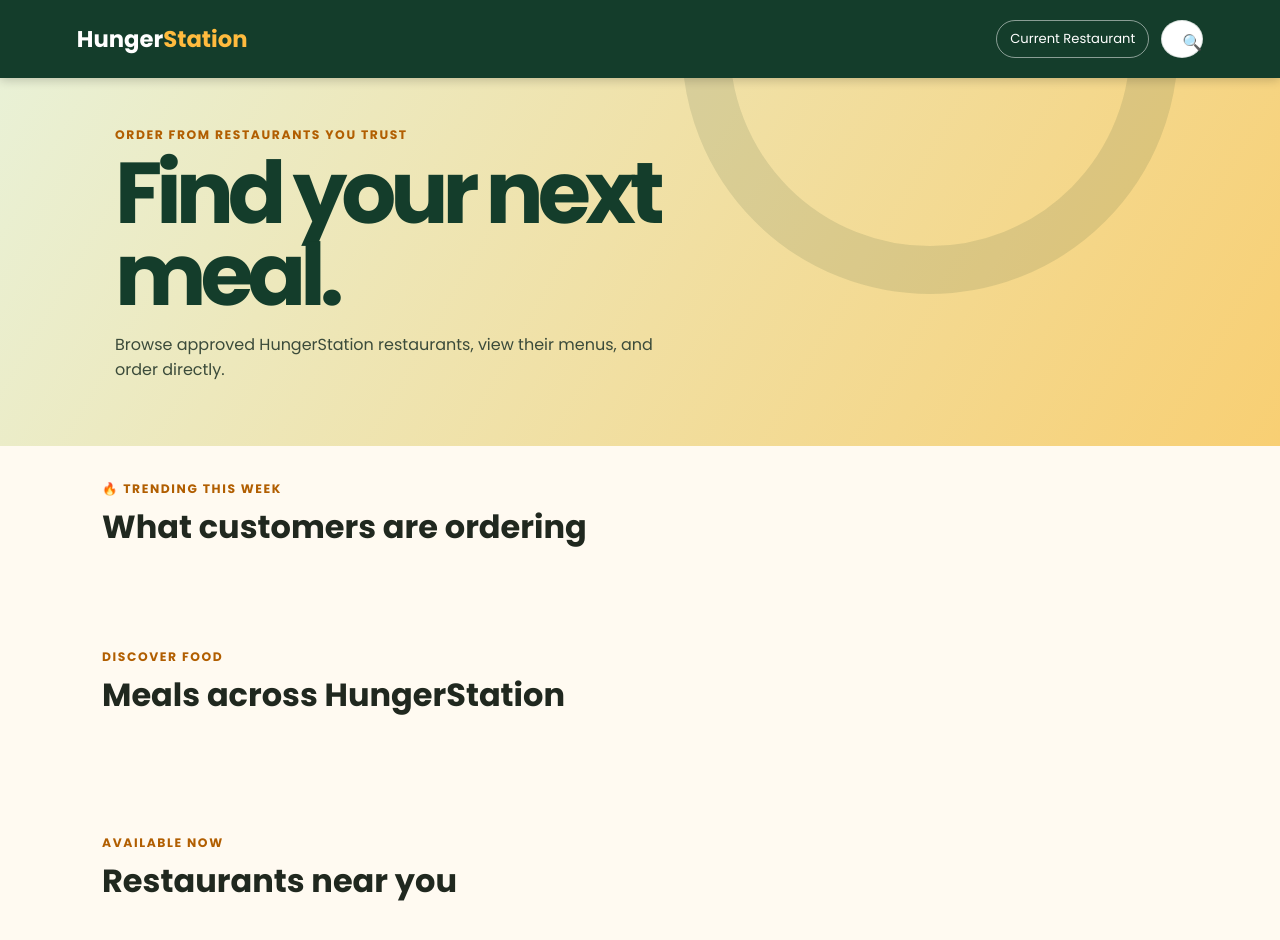
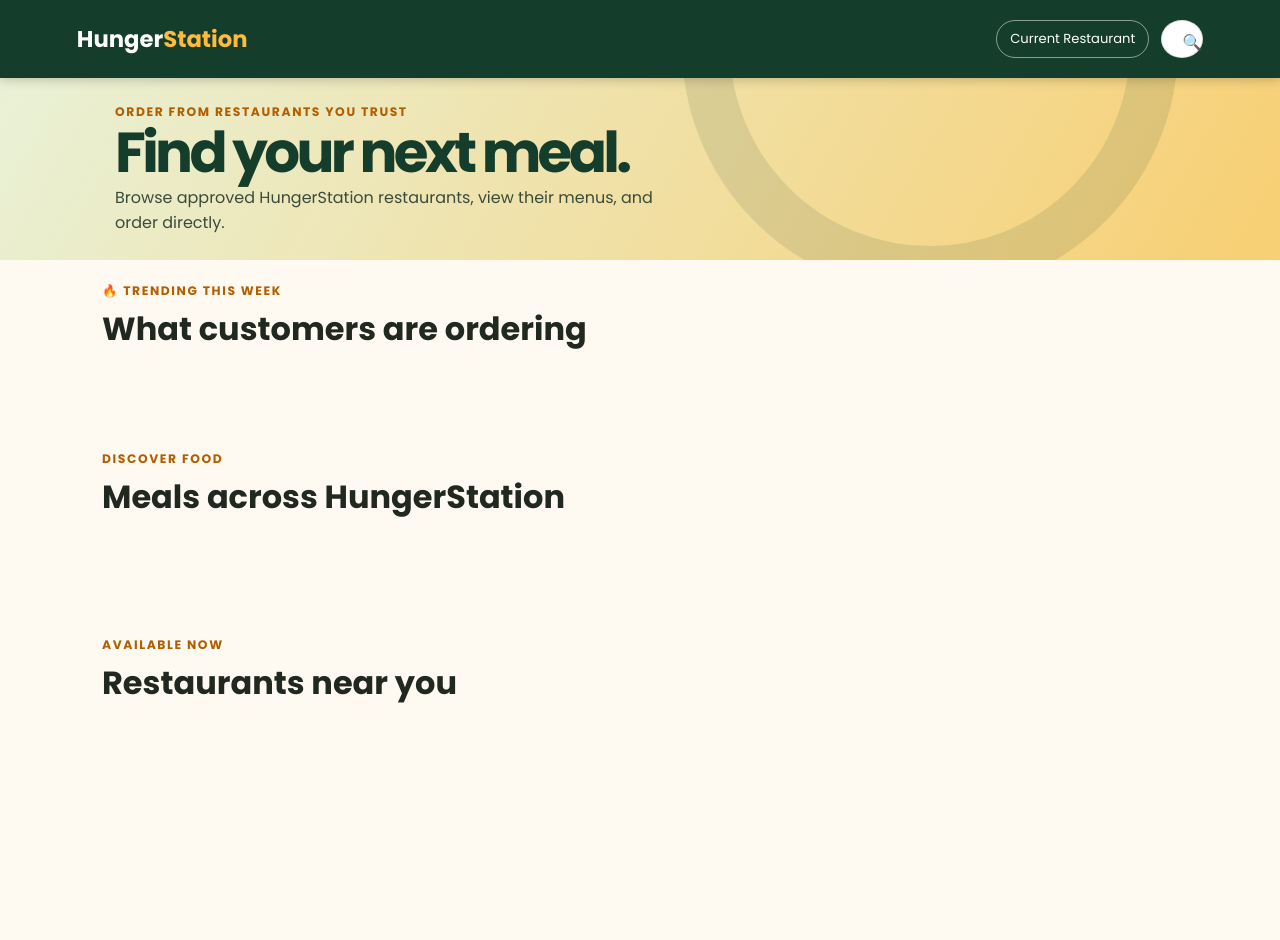
Before and after one commit to Aleyou-Abdul/restaurant-project, a website: page restaurants.html in a window 1280 px wide. After the commit the page ends 804 px from the top, so only its background shows below. Drawn offline with Linux system fonts and the light colour scheme; no server answers.

Commit message:
Compact the HungerStation directory hero

```diff
--- a/restaurants.html
+++ b/restaurants.html
@@ -4,7 +4,7 @@
     <meta charset="UTF-8">
     <meta name="viewport" content="width=device-width, initial-scale=1.0">
     <title>Restaurants | HungerStation</title>
-    <link rel="stylesheet" href="style.css?v=hungerstation-compact-search">
+    <link rel="stylesheet" href="style.css?v=hungerstation-compact-hero">
     <link href="https://fonts.googleapis.com/css2?family=Poppins:wght@400;500;600;700&display=swap" rel="stylesheet">
 </head>
 <body class="platform-customer-body">
--- a/style.css
+++ b/style.css
@@ -2912,14 +2912,14 @@ nav a:hover {
 .platform-customer-brand { color: #fff; font-size: 1.42rem; font-weight: 700; text-decoration: none; }.platform-customer-brand span { color: #ffbb3e; }
 .platform-home-link { border: 1px solid rgba(255,255,255,0.5); border-radius: 999px; padding: 8px 13px; color: #fff; font-size: 0.82rem; text-decoration: none; }
 .platform-header-actions { display: flex; align-items: center; gap: 12px; }.platform-search-toggle { display: inline-grid; width: 38px; height: 38px; place-items: center; border: 1px solid rgba(20,61,43,0.16); border-radius: 50%; background: #fff; color: #143d2b; font-size: 1rem; cursor: pointer; }.platform-search-toggle:hover { transform: none; box-shadow: 0 5px 14px rgba(20,61,43,0.12); }.platform-search-panel { padding: 14px max(20px, calc((100vw - 1050px) / 2)); background: #f8f5ed; border-bottom: 1px solid #e7dfcf; }.platform-search-panel[hidden] { display: none; }.platform-search-panel label { display: block; margin-bottom: 6px; color: #31513c; font-size: 0.74rem; font-weight: 700; }.platform-search-panel input { width: min(100%, 680px); box-sizing: border-box; border: 1px solid rgba(20,61,43,0.2); border-radius: 12px; padding: 13px 15px; background: #fff; color: #143d2b; font: inherit; }
-.restaurant-directory-hero { position: relative; overflow: hidden; padding: 48px max(20px, calc((100vw - 1050px) / 2)); background: linear-gradient(120deg, #e9f1d6, #f8cf73); }
+.restaurant-directory-hero { position: relative; overflow: hidden; padding: 25px max(20px, calc((100vw - 1050px) / 2)); background: linear-gradient(120deg, #e9f1d6, #f8cf73); }
 .restaurant-directory-hero::after { content: ""; position: absolute; width: 400px; height: 400px; border: 48px solid rgba(20,61,43,0.11); border-radius: 50%; top: -280px; right: 8%; }
 .restaurant-directory-hero > * { position: relative; z-index: 1; }.directory-kicker { margin: 0; color: #b15e00; font-size: 0.77rem; font-weight: 700; letter-spacing: 0.13em; text-transform: uppercase; }
-.restaurant-directory-hero h1 { max-width: 620px; margin: 8px 0; color: #143d2b; font-size: clamp(2.5rem, 7vw, 5.4rem); line-height: 0.95; letter-spacing: -0.07em; }.restaurant-directory-hero > p:not(.directory-kicker) { max-width: 550px; color: #3b4b3a; }
+.restaurant-directory-hero h1 { max-width: 620px; margin: 5px 0; color: #143d2b; font-size: clamp(2.15rem, 4.4vw, 3.8rem); line-height: 0.96; letter-spacing: -0.065em; }.restaurant-directory-hero > p:not(.directory-kicker) { max-width: 550px; margin: 0; color: #3b4b3a; }
 .restaurant-search { display: grid; max-width: 650px; gap: 8px; margin-top: 28px; color: #31513c; font-size: 0.78rem; font-weight: 700; }.restaurant-search input { border: 1px solid rgba(20,61,43,0.2); border-radius: 14px; padding: 16px 18px; background: rgba(255,255,255,0.9); color: #143d2b; font: inherit; }
 .restaurant-directory-section { max-width: 1120px; margin: 0 auto; padding: 54px 22px 72px; }.directory-heading { display: flex; justify-content: space-between; align-items: end; gap: 20px; margin-bottom: 25px; }.directory-heading h2 { margin: 5px 0 0; font-size: 2rem; }.directory-heading > span { color: #57705d; font-size: 0.85rem; }
 .food-directory-section { padding-bottom: 18px; }.directory-category-filters { display: flex; flex-wrap: wrap; gap: 8px; margin: -4px 0 22px; }.directory-category-btn { border: 1px solid #d8e5d8; border-radius: 999px; padding: 8px 13px; background: #fff; color: #2d623f; font: inherit; font-size: 0.76rem; font-weight: 700; cursor: pointer; }.directory-category-btn:hover, .directory-category-btn.is-active { background: #215d3b; border-color: #215d3b; color: #fff; transform: none; box-shadow: none; }
-.trending-directory-section { padding-top: 34px; padding-bottom: 18px; }.platform-trending-card { border-color: #f1d79a; box-shadow: 0 10px 24px rgba(199, 128, 0, 0.1); }
+.trending-directory-section { padding-top: 22px; padding-bottom: 18px; }.platform-trending-card { border-color: #f1d79a; box-shadow: 0 10px 24px rgba(199, 128, 0, 0.1); }
 .food-directory-grid { display: grid; grid-template-columns: repeat(3, minmax(0, 1fr)); gap: 16px; }.food-directory-card { display: grid; grid-template-columns: 112px minmax(0, 1fr); overflow: hidden; border: 1px solid #e7dfcf; border-radius: 14px; background: #fff; }.food-directory-card > img { width: 112px; height: 100%; min-height: 156px; object-fit: cover; background: #e6ece6; }.food-directory-card > div { padding: 15px; }.food-directory-card span { color: #286343; font-size: 0.72rem; font-weight: 700; }.food-directory-card h3 { margin: 5px 0; font-size: 1rem; line-height: 1.2; }.food-directory-card p { margin: 0; color: #738076; font-size: 0.72rem; }.food-directory-card-footer { display: flex; align-items: center; justify-content: space-between; gap: 8px; margin-top: 13px; }.food-directory-card-footer strong { color: #143d2b; font-size: 0.9rem; }.food-directory-card-footer a { border-radius: 8px; padding: 7px 9px; background: #e99000; color: #fff; font-size: 0.72rem; font-weight: 700; text-decoration: none; }
 .restaurant-directory-grid { display: grid; grid-template-columns: repeat(3, minmax(0, 1fr)); gap: 20px; }.restaurant-directory-card { overflow: hidden; border: 1px solid #e7dfcf; border-radius: 18px; background: #fff; box-shadow: 0 15px 36px rgba(68,48,11,0.09); }.restaurant-card-logo { height: 168px; background: linear-gradient(135deg, #174631, #37785b); }.restaurant-card-logo img { width: 100%; height: 100%; object-fit: cover; }.restaurant-card-content { padding: 20px; }.restaurant-card-content h2 { margin: 9px 0 6px; font-size: 1.2rem; line-height: 1.2; }.restaurant-card-content p { min-height: 42px; margin: 0; color: #607064; font-size: 0.84rem; }.restaurant-open-badge { display: inline-block; border-radius: 999px; padding: 5px 8px; background: #e8f5de; color: #397038; font-size: 0.69rem; font-weight: 700; }.restaurant-card-content dl { display: grid; gap: 10px; margin: 17px 0; }.restaurant-card-content dl div { display: flex; justify-content: space-between; gap: 8px; font-size: 0.74rem; }.restaurant-card-content dt { color: #78877a; }.restaurant-card-content dd { margin: 0; color: #254231; font-weight: 600; text-align: right; }.restaurant-card-content a { display: block; border-radius: 10px; padding: 11px; background: #e99000; color: #fff; font-size: 0.86rem; font-weight: 700; text-align: center; text-decoration: none; }.directory-empty { grid-column: 1 / -1; padding: 32px; border-radius: 14px; background: #fff; color: #66746a; text-align: center; }
 
```
